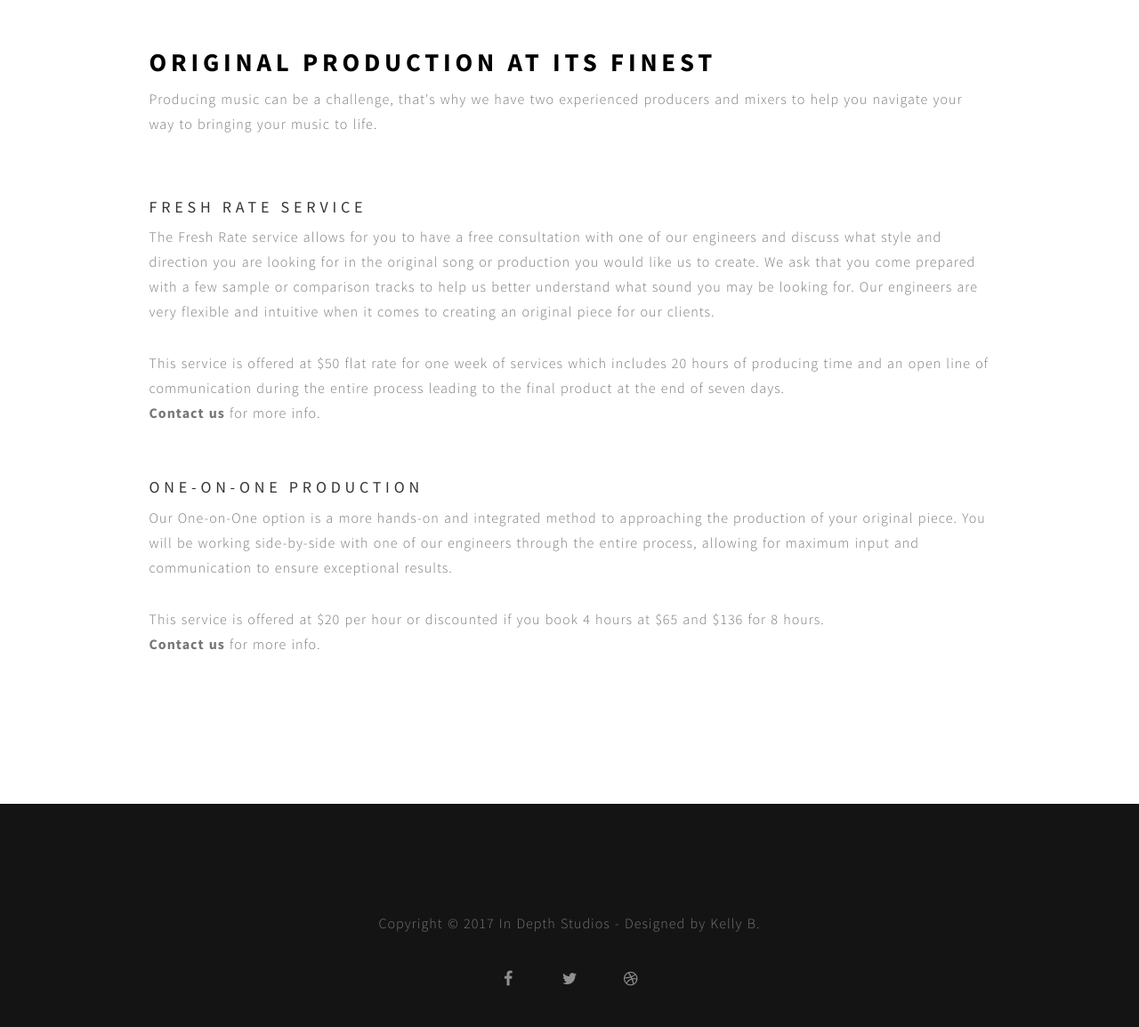
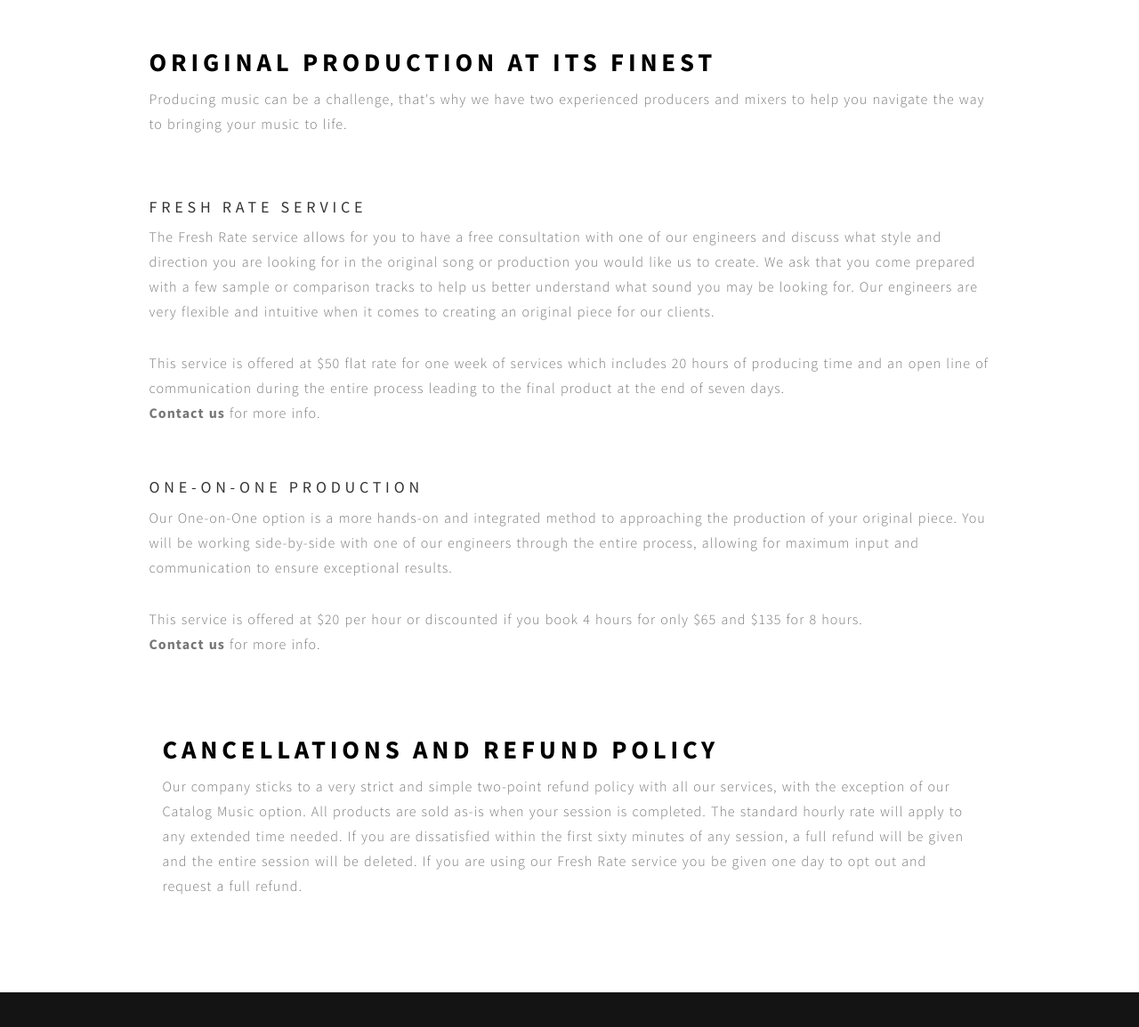
Before and after one commit to kbeccaria/InDepthStudios, a plain HTML site: page Production.html in a window 1280 px wide. Shown: the part 543-1698 px from the top of the page at 89% size. Drawn offline with Linux system fonts and the light colour scheme; some packages are replaced by stand-ins of ours; files whose address does not match are found by name.

```diff
--- a/Production.html
+++ b/Production.html
@@ -125,7 +125,7 @@ http://www.tooplate.com/view/2082-pure-mix
          		   <h1>Original Production at its Finest</h1>
          			    <div class="post-format">
 						     <p>Producing music can be a challenge, that's why we have two experienced producers and mixers to help you
-							 navigate your way to bringing your music to life.</p>
+							 navigate the way to bringing your music to life.</p>
 					       </div>
 						   <br>
 						   <br>
@@ -151,13 +151,20 @@ http://www.tooplate.com/view/2082-pure-mix
 							original piece. You will be working side-by-side with one of our engineers through the entire process,
 							allowing for maximum input and communication to ensure exceptional results.</p>
 							 <br>
-							<p>This service is offered at $20 per hour or discounted if you book 4 hours at $65 and $136 for 8 hours.
+							<p>This service is offered at $20 per hour or discounted if you book 4 hours for only $65 and $135 for 8 hours.
 							<br><b><a href="https://goo.gl/forms/usHGt4uW1gNcIhoh2">Contact us</a></b> for more info.</p>
 						<br>
 						<br>
             </div>
         </div>
-
+				<div class="wow fadeInUp col-md-12 col-sm-12" data-wow-delay=".5s">
+					<h1>Cancellations and Refund Policy</h1>
+						<p>Our company sticks to a very strict and simple two-point refund policy with all our services, with the
+							exception of our Catalog Music option.
+							All products are sold as-is when your session is completed. The standard hourly rate will apply to any extended time needed.
+							If you are dissatisfied within the first sixty minutes of any session, a full refund will be given and the entire
+							session will be deleted. If you are using our Fresh Rate service you be given one day to opt out and request a full refund.</p>
+       </div>
 
 
 
```
Also changed, not shown: Brock.html (+8 -1 lines), MainPage.html (+3 -2 lines).
